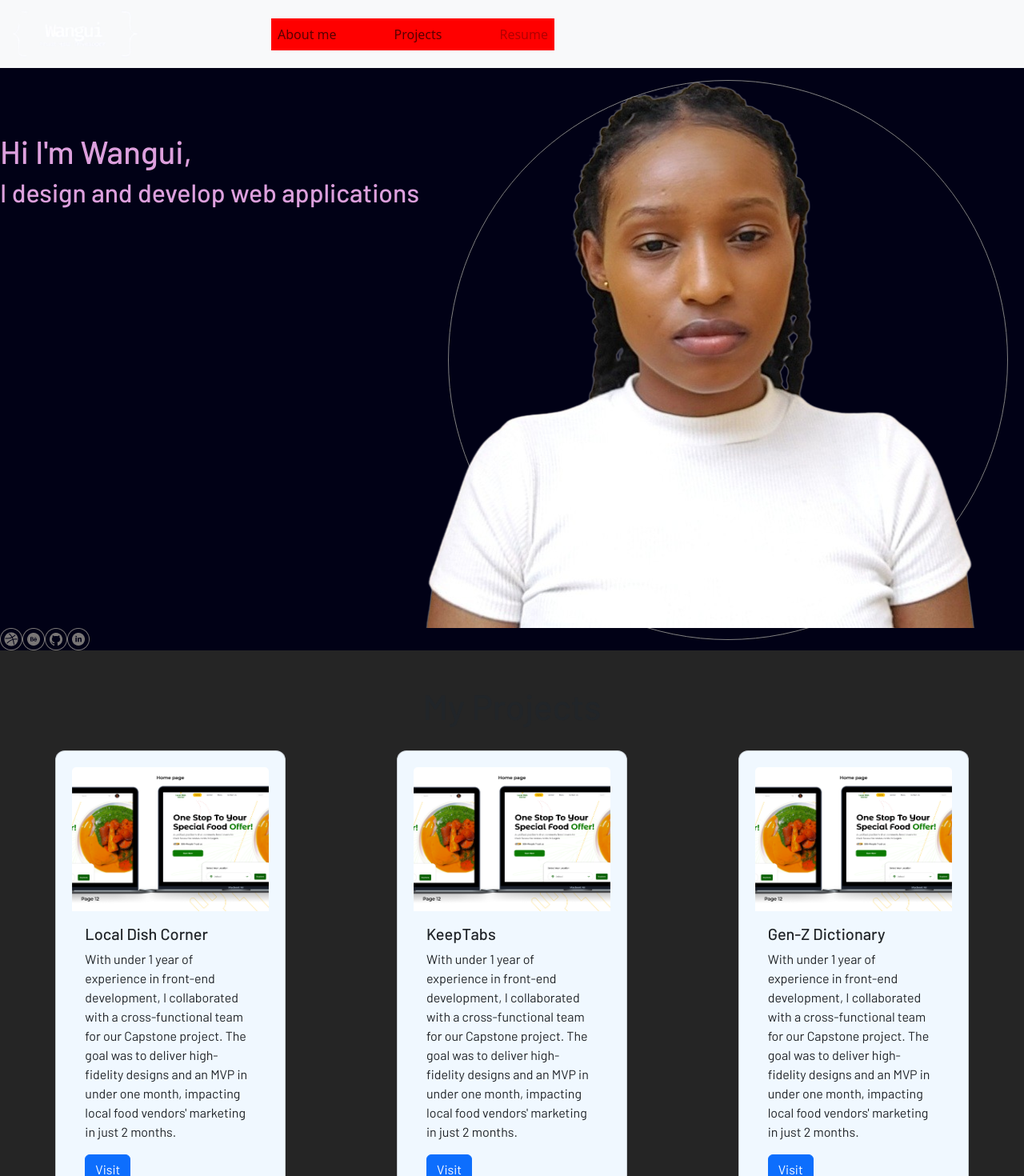
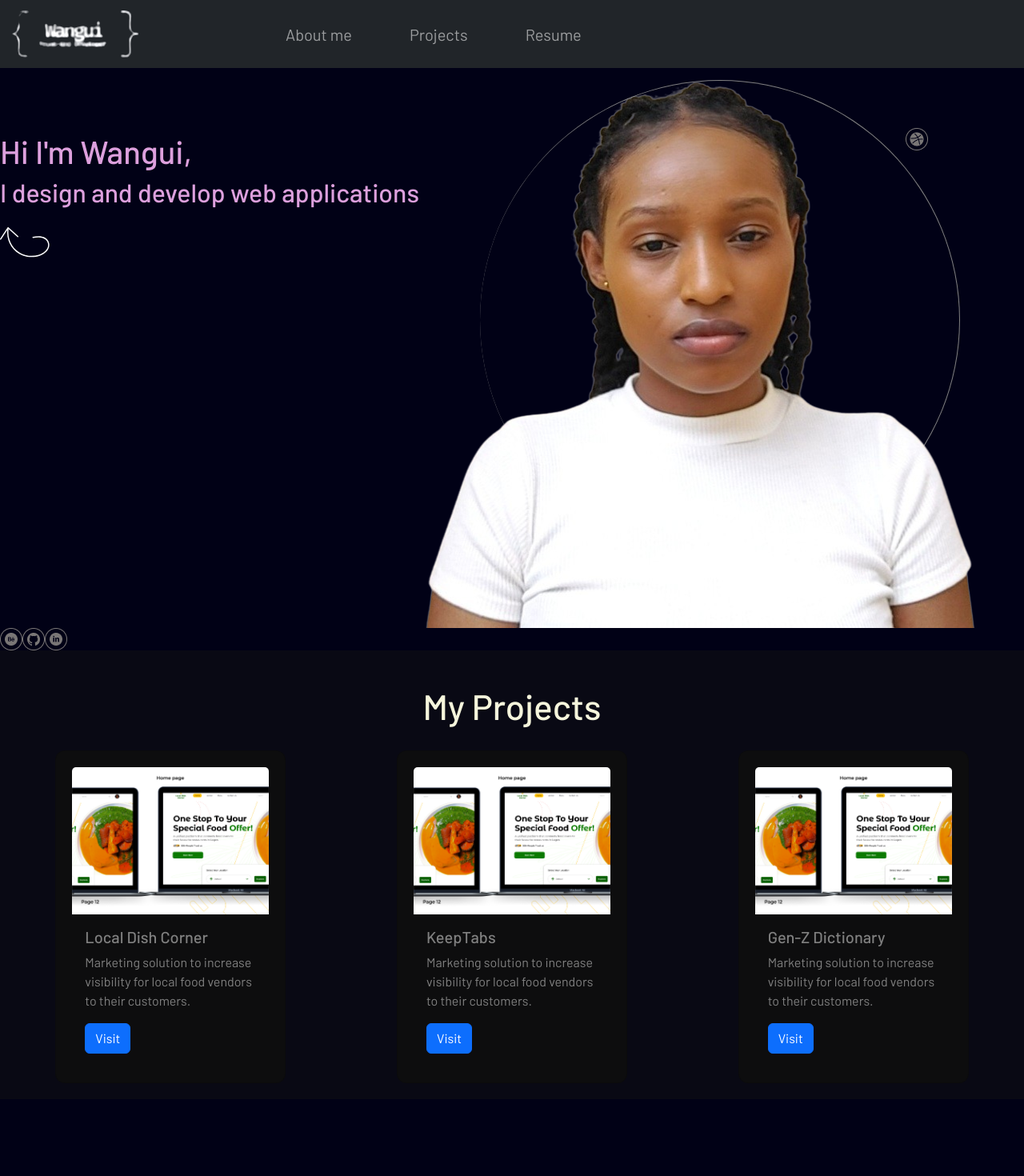
Before and after one commit to anthony-karanja/My-Portfolio, a React (Vite) app: page / in a window 1280 px wide. Shown: the top 1470 px of the page at 80% size. After the commit the page ends 1374 px from the top, so only its background shows below. Built offline with nearby package versions, Linux system fonts and the light colour scheme.

Commit message:
Added the services component

```diff
--- a/src/Hero.jsx
+++ b/src/Hero.jsx
@@ -7,16 +7,20 @@ function Hero() {
           <div className='tagline'>
             <h1>Hi I'm Wangui,</h1>
             <h2>I design and develop web applications</h2>
+            <svg xmlns="http://www.w3.org/2000/svg" width="61.6228" height="37.3723" viewBox="0 0 61.6228 37.3723" creator="Katerina Limpitsouni">
+              <path d="M9.30609,2.30615c-2.03177,14.02367,6.02463,28.17831,19.38961,33.11865,6.6521,2.45894,14.23146,2.64007,20.93168,.25374,6.43345-2.29132,13.16825-7.80647,11.82203-15.44111-.64931-3.68233-3.50413-6.4619-6.8516-7.87359-4.29054-1.8094-9.08658-1.24379-13.50694-.26793-.9422,.20801-.54347,1.65443,.39876,1.44642,3.80776-.84063,7.88512-1.38601,11.66804-.12671,2.96118,.98575,5.72224,3.16694,6.62105,6.25383,2.15311,7.39476-5.18818,12.83874-11.28488,14.81239-12.26942,3.97191-26.32972-.81963-33.2971-11.7252-3.77016-5.90117-5.45097-13.10306-4.44423-20.05175,.1368-.94423-1.30832-1.35196-1.44642-.39876h0Z" fill="#ffffff" origin="undraw"/>
+              <path d="M1.42197,15.29568C4.55526,10.57094,7.68855,5.8462,10.82185,1.12147l-1.17793,.15179c4.05423,3.68551,8.10846,7.37101,12.16269,11.05652,.71295,.64811,1.77681-.40964,1.06066-1.06066C18.81303,7.58361,14.7588,3.8981,10.70457,.2126c-.37148-.3377-.90297-.26283-1.17793,.15179C6.39335,5.08912,3.26006,9.81386,.12677,14.5386c-.53503,.80679,.76352,1.55882,1.29521,.75708h0Z" fill="#ffffff"/>
+            </svg>
           </div>
-          <img src="/Images/Biggerprofile-copy.png" alt="" height='800px' width='800px' />
+          <img src="/Images/Biggerprofile-copy.png" alt="My profile" />
           <div className='circle'></div>
           <div className='circle1'></div>
         </div>
         <div className='icons'>
-          <img src="/Dribble icon.png" alt="dribble" />
-          <img src="/Behance icon.png" alt="behance" />
-          <img src="/Github icon.png" alt="github" />
-          <img src="/Linkedin icon.png" alt="linkedin" />
+          <img src="/Dribble icon.png" alt="dribble" className='dribble' />
+          <img src="/Behance icon.png" alt="behance" className='behance' />
+          <img src="/Github icon.png" alt="github" className='github' />
+          <img src="/Linkedin icon.png" alt="linkedin" className='linkedin' />
           {/* <div className='icon'>
             <img src="/mdi_gmail.png" alt="gmail" />
           </div> */}
--- a/src/NavBar.jsx
+++ b/src/NavBar.jsx
@@ -7,7 +7,7 @@ import NavDropdown from 'react-bootstrap/NavDropdown';
 
 function NavBar() {
   return (
-    <Navbar expand="lg" className="bg-body-tertiary" style={{ backgroundColor: 'blue' }} >
+    <Navbar expand="lg" bg="dark" data-bs-theme="dark" >
       <Container fluid>
         <Navbar.Brand href="#">
             <img src="/Wangui Logo.png" alt="" />
@@ -21,7 +21,7 @@ function NavBar() {
           >
             <Nav.Link href="#action1">About me</Nav.Link>
             <Nav.Link href="#action2">Projects</Nav.Link>
-            <Nav.Link href="#" disabled>Resume</Nav.Link>
+            <Nav.Link href="#">Resume</Nav.Link>
           </Nav>
         </Navbar.Collapse>
       </Container>
--- a/src/Projects.jsx
+++ b/src/Projects.jsx
@@ -8,34 +8,31 @@ function Projects() {
             <h2>My Projects</h2>
             <div id='projects'>
                 <Card style={{ width: '18rem' }} className='project1'>
-                    <Card.Img variant="top" src="/Images/8.jpg" width='286px' height='180px' />
+                    <Card.Img variant="top" src="/Images/8.jpg" />
                     <Card.Body>
                         <Card.Title>Local Dish Corner</Card.Title>
                         <Card.Text>
-                            With under 1 year of experience in front-end development, I collaborated with a cross-functional team for our Capstone project.
-                            The goal was to deliver high-fidelity designs and an MVP in under one month, impacting local food vendors' marketing in just 2 months.
+                        Marketing solution to increase visibility for local food vendors to their customers.
                         </Card.Text>
                         <Button variant="primary">Visit</Button>
                     </Card.Body>
                 </Card>
                 <Card style={{ width: '18rem' }} className='project1'>
-                    <Card.Img variant="top" src="/Images/8.jpg" width='286px' height='180px' />
+                    <Card.Img variant="top" src="/Images/8.jpg" />
                     <Card.Body>
                         <Card.Title>KeepTabs</Card.Title>
                         <Card.Text>
-                            With under 1 year of experience in front-end development, I collaborated with a cross-functional team for our Capstone project.
-                            The goal was to deliver high-fidelity designs and an MVP in under one month, impacting local food vendors' marketing in just 2 months.
+                            Marketing solution to increase visibility for local food vendors to their customers.
                         </Card.Text>
                         <Button variant="primary">Visit</Button>
                     </Card.Body>
                 </Card>
                 <Card style={{ width: '18rem' }} className='project1'>
-                    <Card.Img variant="top" src="/Images/8.jpg" width='286px' height='180px' />
+                    <Card.Img variant="top" src="/Images/8.jpg" />
                     <Card.Body>
                         <Card.Title>Gen-Z Dictionary</Card.Title>
                         <Card.Text>
-                            With under 1 year of experience in front-end development, I collaborated with a cross-functional team for our Capstone project.
-                            The goal was to deliver high-fidelity designs and an MVP in under one month, impacting local food vendors' marketing in just 2 months.
+                        Marketing solution to increase visibility for local food vendors to their customers.
                         </Card.Text>
                         <Button variant="primary">Visit</Button>
                     </Card.Body>
--- a/src/index.css
+++ b/src/index.css
@@ -5,43 +5,21 @@ body {
   background-color: rgb(1, 1, 22);
 }
 /* Styling for Navbar */
-.bg-body-tertiary {
-  background-color: rgb(162, 162, 243);
+.bg {
+  background-color: rgb(1, 1, 22);
 }
 #navbar {
   background-color: black;
 }
-/* #nav-links {
-  display: flex;
-  justify-content: space-around;
-  margin-left: 150px;
-  gap: 32px;
-} */
 .me-auto{
-  background-color: red;
+  /* background-color: red; */
   display: flex;
   gap: 56px;
-  margin-left: 150px;
+  margin-left: 160px;
 }
-
-.menu:hover {
-  color: #FDC55E;
-  scale: 1.2;
-}
-.vendors:hover {
-  color: #FDC55E;
-  scale: 1.2;
-}
-#navbarScrollingDropdown:hover {
-  color: #FDC55E;
-  scale: 1.2;
-}
-.contactUs:hover {
-  color: #FDC55E;
-  scale: 1.2;
-}
-#navbarScroll:hover {
-  color: #FDC55E;
+#navbarScroll {
+  font-size: 20px;
+  font-family: "Barlow", sans-serif;
 }
 
 /* Responsiveness for the Container that comes with the Navbar */
@@ -69,32 +47,37 @@ body {
   margin-top: 80px;
 }
 .circle {
-  width: 700px;
-  height: 700px;
+  width: 600px;
+  height: 600px;
   border: 1px solid gray;
+  border-left: transparent;
   border-radius: 50%;
   position: absolute;
   top: 100px;
-  right: 20px;
+  right: 80px;
   z-index: -1;
 }
-.icon {
-  /* position: absolute; */
+/* .icons {
+  position: absolute;
   background-color: aqua;
+} */
+.dribble {
+  position: absolute;
+  top: 160px;
+  right: 120px;
 }
-
-
-
 /* Styling for Project section  */
 #projectsSection {
   font-family: "Barlow", sans-serif;
   font-weight: 400;
-  background-color: rgb(37, 37, 37);
+  background-color: rgb(9, 9, 20);
+  /* background-color: rgb(37, 37, 37); */
 }
 #projectsSection h2 {
   font-size: 44px;
   padding-top: 44px;
   text-align: center;
+  color: beige;
   /* background-color: red; */
 }
 #projects {
@@ -103,7 +86,8 @@ body {
   /* font-size: 4px; */
 }
 .project1 {
-  background-color: aliceblue;
+  background-color: rgb(13, 13, 14);
+  color: grey;
   margin: 20px;
   padding: 20px;
   border-radius: 12px;
```
Also changed, not shown: src/Services.jsx (added, +11 -0 lines), public/undraw_circled-arrow.svg (added).
